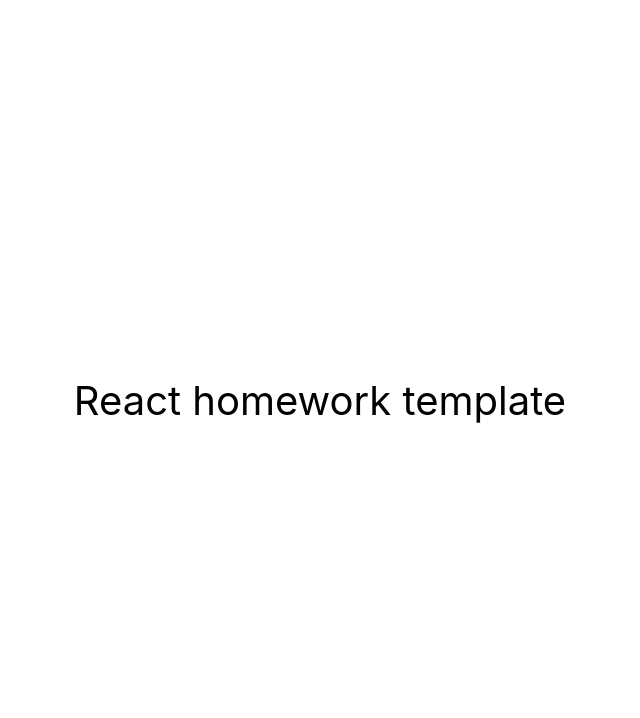
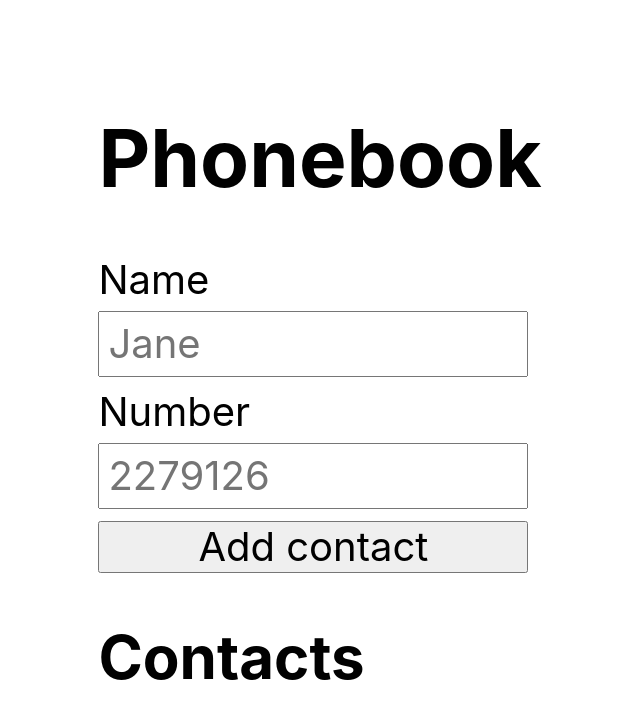
Before and after one commit to Konashuk/goit-react-hw-02-phonebook, a React (Create React App) app: page / in a window 1280 px wide. Shown: the top 718 px of the page, without its empty margins (320-960 px from the left). Built offline with nearby package versions, Linux system fonts and the light colour scheme.

Commit message:
first part of task

```diff
--- a/src/components/App.jsx
+++ b/src/components/App.jsx
@@ -1,3 +1,6 @@
+import { GlobalStyle } from 'globasStyle';
+import Phonebooks from './phonebooks';
+
 export const App = () => {
   return (
     <div
@@ -7,10 +10,11 @@ export const App = () => {
         justifyContent: 'center',
         alignItems: 'center',
         fontSize: 40,
-        color: '#010101'
+        color: '#010101',
       }}
     >
-      React homework template
+      <Phonebooks />
+      <GlobalStyle />
     </div>
   );
 };
--- /dev/null
+++ b/src/components/contactForm/contactForm.js
@@ -0,0 +1,44 @@
+import { Field, Form, Label, ErrorMas } from './contactForm.styled';
+import { Formik } from 'formik';
+import * as Yup from 'yup';
+
+const phonebookSchema = Yup.object().shape({
+  name: Yup.string().min(2, 'Too Short!').required('Required'),
+  number: Yup.string()
+    .matches(
+      /^\d{7}$/,
+      'The phone number must contain exactly 7 digits, and be a number'
+    )
+    .required('Required'),
+});
+
+export const ContactForm = ({ addContact }) => {
+  return (
+    <Formik
+      initialValues={{
+        contacts: [],
+        name: '',
+        number: '',
+      }}
+      validationSchema={phonebookSchema}
+      onSubmit={(value, action) => {
+        addContact(value);
+        action.resetForm();
+      }}
+    >
+      <Form>
+        <Label>
+          Name
+          <Field type="text" name="name" placeholder="Jane" />
+          <ErrorMas name="name" component="span" />
+        </Label>
+        <Label>
+          Number
+          <Field type="tel" name="number" placeholder="2279126" />{' '}
+          <ErrorMas name="number" component="span" />
+        </Label>
+        <button type="submit">Add contact</button>
+      </Form>
+    </Formik>
+  );
+};
--- /dev/null
+++ b/src/components/contactForm/contactForm.styled.js
@@ -0,0 +1,25 @@
+import styled from 'styled-components';
+import { Field as FieldStyled, Form as FormStyled, ErrorMessage } from 'formik';
+
+export const Form = styled(FormStyled)`
+  display: flex;
+  flex-direction: column;
+  max-width: 430px;
+  gap: 12px;
+`;
+
+export const Field = styled(FieldStyled)`
+  padding: 8px;
+  font: inherit;
+`;
+
+export const Label = styled.label`
+  display: flex;
+  flex-direction: column;
+  gap: 8px;
+`;
+
+export const ErrorMas = styled(ErrorMessage)`
+  font-size: 8px;
+  color: red;
+`;
--- /dev/null
+++ b/src/components/phonebooks.js
@@ -0,0 +1,40 @@
+import { ContactForm } from 'components/contactForm/contactForm';
+import { Component } from 'react';
+import { nanoid } from 'nanoid';
+
+class Phonebooks extends Component {
+  state = {
+    contacts: [],
+    name: '',
+    number: '',
+  };
+
+  addContact = newContact => {
+    const contact = { ...newContact, id: nanoid() };
+    this.setState(prevState => {
+      return {
+        contacts: [...prevState.contacts, contact],
+        name: '',
+        number: '',
+      };
+    });
+  };
+
+  render() {
+    return (
+      <div>
+        <h1>Phonebook</h1>
+        <ContactForm addContact={this.addContact} />
+
+        <h2>Contacts</h2>
+        <ul>
+          {this.state.contacts.map(({ name, number, id }) => {
+            return <li key={id}>{`${name}:${number}`}</li>;
+          })}
+        </ul>
+      </div>
+    );
+  }
+}
+
+export default Phonebooks;
--- a/src/index.css
+++ b/src/globasStyle.js
@@ -1,5 +1,7 @@
-@import-normalize; /* bring in normalize.css styles */
+import { createGlobalStyle } from 'styled-components';
+import 'modern-normalize';
 
+export const GlobalStyle = createGlobalStyle`
 body {
   margin: 0;
   font-family: -apple-system, BlinkMacSystemFont, 'Segoe UI', 'Roboto', 'Oxygen',
@@ -13,3 +15,5 @@ code {
   font-family: source-code-pro, Menlo, Monaco, Consolas, 'Courier New',
     monospace;
 }
+
+`;
--- a/src/index.js
+++ b/src/index.js
@@ -1,7 +1,6 @@
 import React from 'react';
 import ReactDOM from 'react-dom/client';
 import { App } from 'components/App';
-import './index.css';
 
 ReactDOM.createRoot(document.getElementById('root')).render(
   <React.StrictMode>
```
Also changed, not shown: package.json (+6 -1 lines), 1 other file (tests, documents, lock files or other folders).
